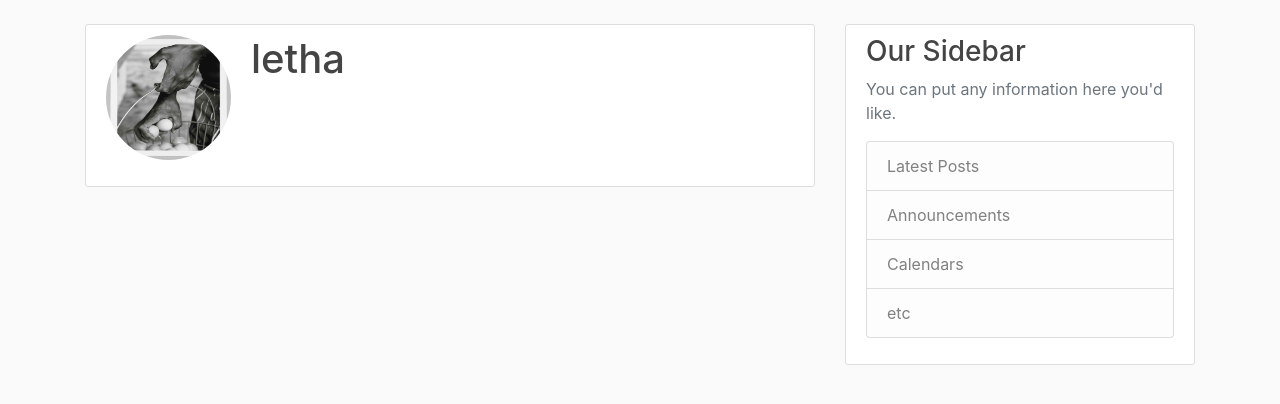
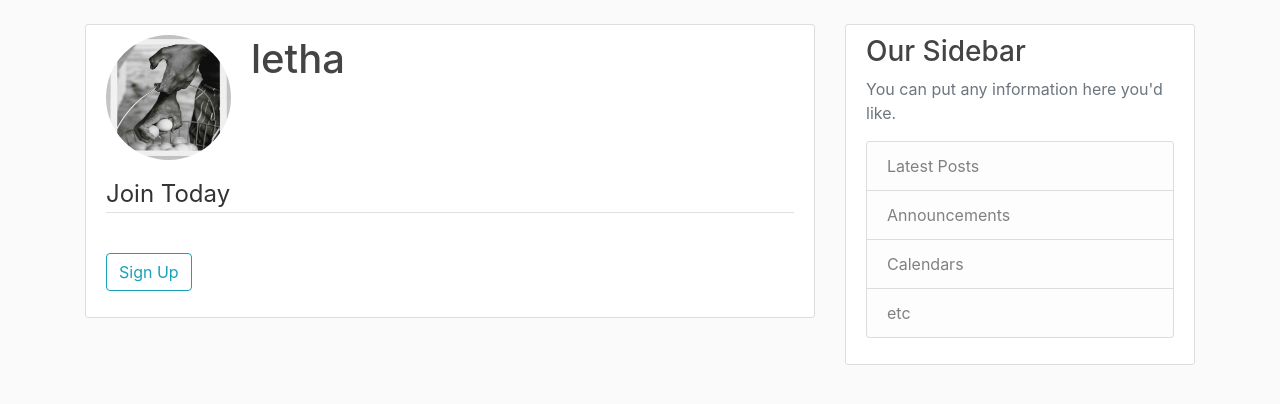
Before and after one commit to Thaileaf/Django, a Django app: page /profile/ in a window 1280 px wide. Shown: the part 56-460 px from the top of the page. Run offline with Django 3.2, Linux system fonts and the light colour scheme; a user stored in the database is signed in; data comes from the database, SQL or seed files in the repository; some libraries are stand-ins or nearby versions.

Commit message:
working on updating user profile

```diff
--- a/users/forms.py
+++ b/users/forms.py
@@ -1,6 +1,7 @@
 from django import forms
 from django.contrib.auth.models import User
 from django.contrib.auth.forms import UserCreationForm
+from .models import Profile
 
 class UserRegisterForm(UserCreationForm):
     email = forms.EmailField()
@@ -15,4 +16,10 @@
 
     class Meta:
         model = User
-        fields = ['username', 'email']
+        fields = ['username', 'email'];
+
+
+class ProfileUpdateForm(forms.ModelForm):
+    class Meta:
+        model = Profile
+        field = ['image']
--- a/users/templates/users/profile.html
+++ b/users/templates/users/profile.html
@@ -11,5 +11,16 @@
         </div>
       </div>
   <!-- FORM HERE -->
+        <form method="POST">
+            {% csrf_token %}
+            <fieldset class="form-group">
+                <legend class="border-bottom mb-4">Join Today</legend>
+                {{ form|crispy }}
+
+            </fieldset>
+            <div class="form-group">
+                <button class="btn btn-outline-info" type="submit">Sign Up</button>
+            </div>
+        </form>
     </div>
 {% endblock content %}
--- a/users/views.py
+++ b/users/views.py
@@ -1,7 +1,7 @@
 from django.shortcuts import render, redirect
 from django.contrib import messages
 from django.contrib.auth.decorators import login_required
-from .forms import UserRegisterForm
+from .forms import UserRegisterForm, UserUpdateForm, ProfileUpdateForm
 
 # Create your views here.
 def register(request):
@@ -18,7 +18,15 @@
 
 @login_required
 def profile(request):
-    return render(request, 'users/profile.html')
+    u_form = UserUpdateForm();
+    p_form = ProfileUpdateForm();
+
+    context = {
+        'u_form': u_form,
+        'p_form': p_form,
+    }
+
+    return render(request, 'users/profile.html', context)
 
 # message.debug
 # message.info
```
